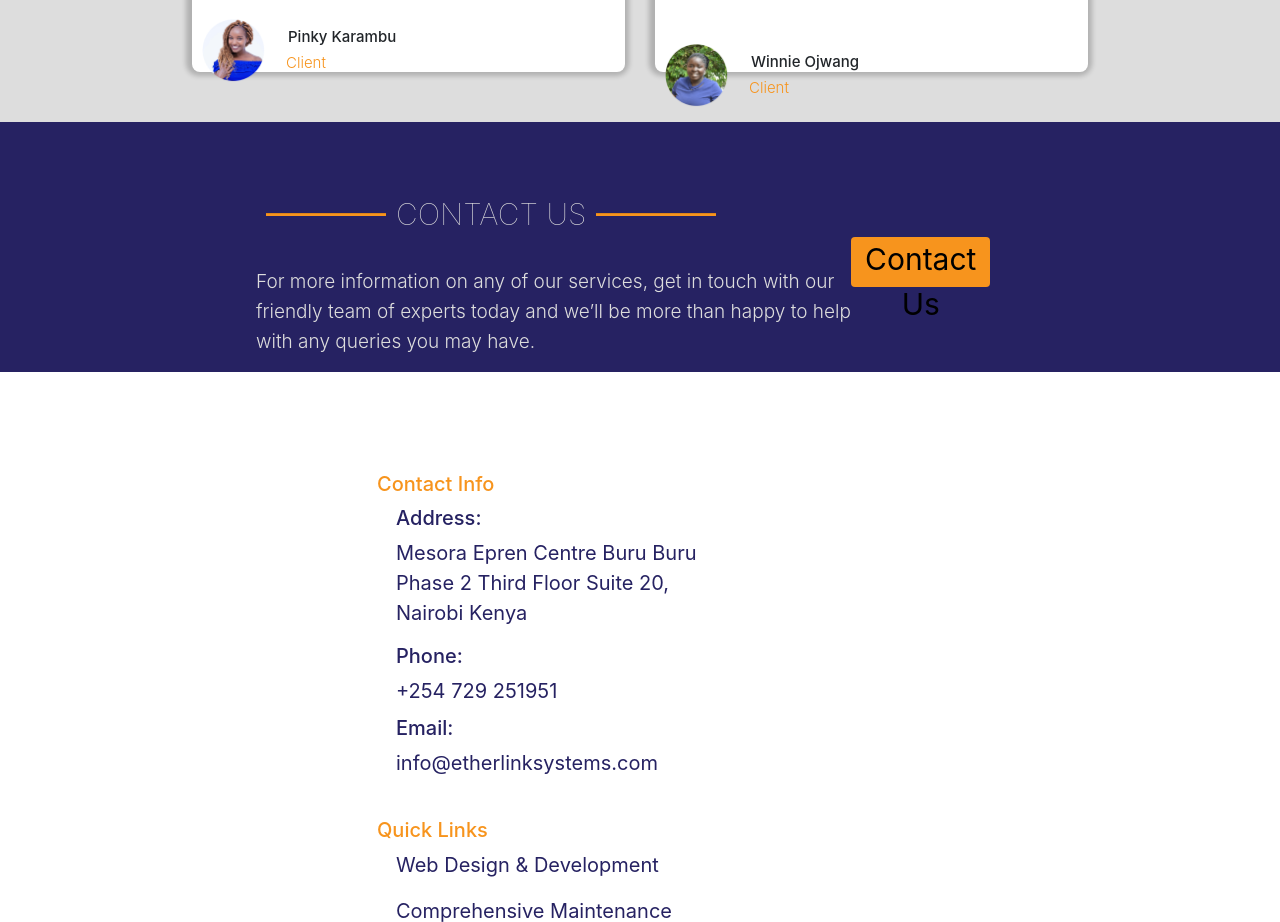
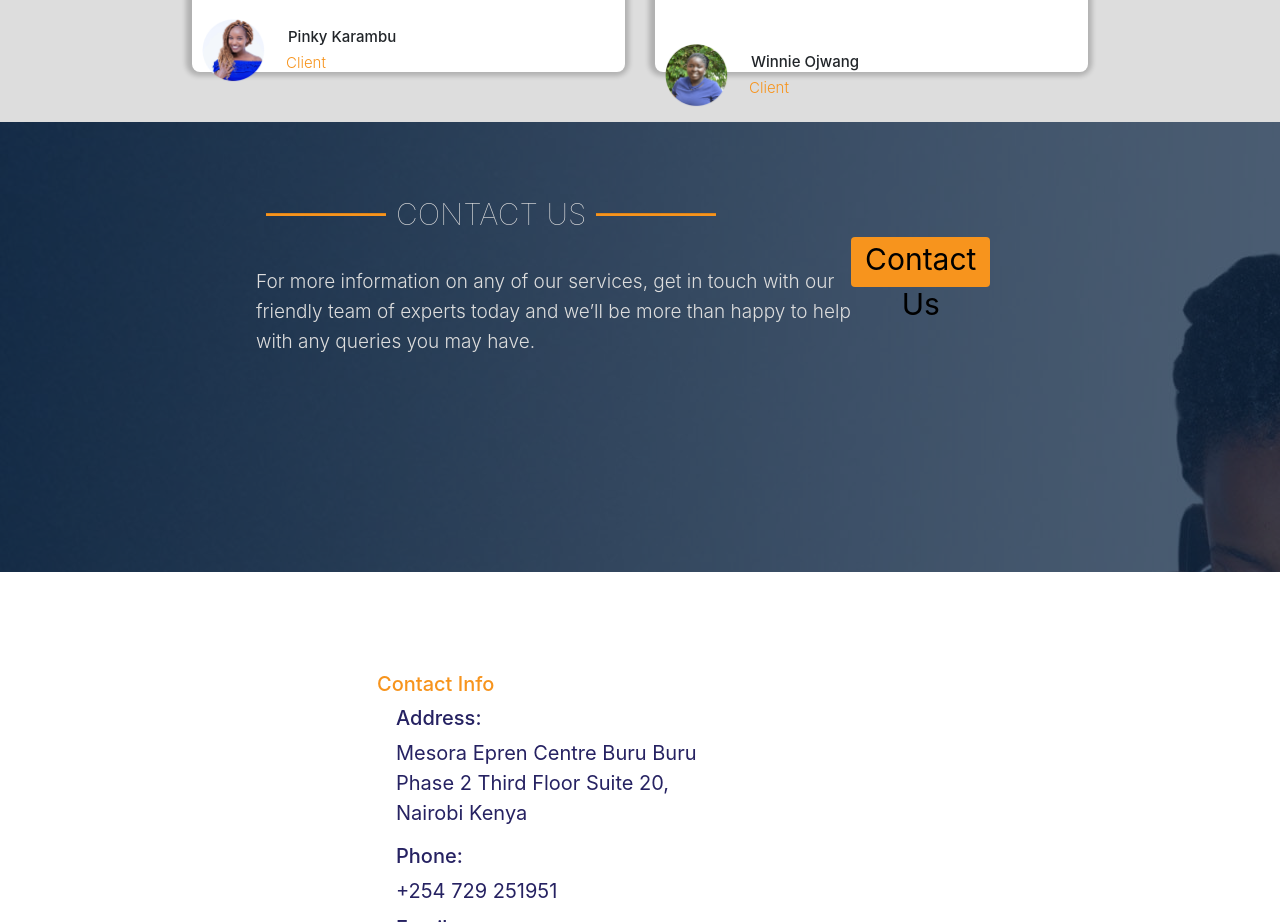
Before and after one commit to Ropio-Derrick/Etherlink-systems-Clone, a plain HTML site: page index.html in a window 1280 px wide. Shown: the part 2546-3468 px from the top of the page. Drawn offline with nearby package versions, Linux system fonts and the light colour scheme.

Commit message:
contact editing

```diff
--- a/index.html
+++ b/index.html
@@ -140,7 +140,9 @@
             </div>
         </div>
 
-        <div class="contact-us">
+
+        <div class="contact-us" >
+            <div class="cotbod">
                 <header>
                     <hr color="#f7941d"> CONTACT US<hr color="#f7941d">
                 </header>
@@ -149,6 +151,8 @@
 
                     <button class="btn-cnt">Contact Us</button>
                 </div>
+            </div>
+
 
         </div>
 
--- a/style.css
+++ b/style.css
@@ -318,13 +318,21 @@ h3{
 }
 
 /* contact us */
+
 .contact-us{
-
-    background-color: #262262;
-    height: 250px;
+    background-image: url(img/Etherlink-Systems-Customer-Support.jpg);
+    background-attachment: fixed;
+    top: 0;
+    position:static;
+    height: 450px;
     color: #ddd;
     font-size: 30px;
     font-weight: 100;
+}
+
+.contact-us .cotbod{
+    background-color: rgba(2, 28, 58, 0.7);
+    height: 100%;
 }
 
 .contact-us hr{
```
Lines whose indentation alone changed are shown as unchanged.
